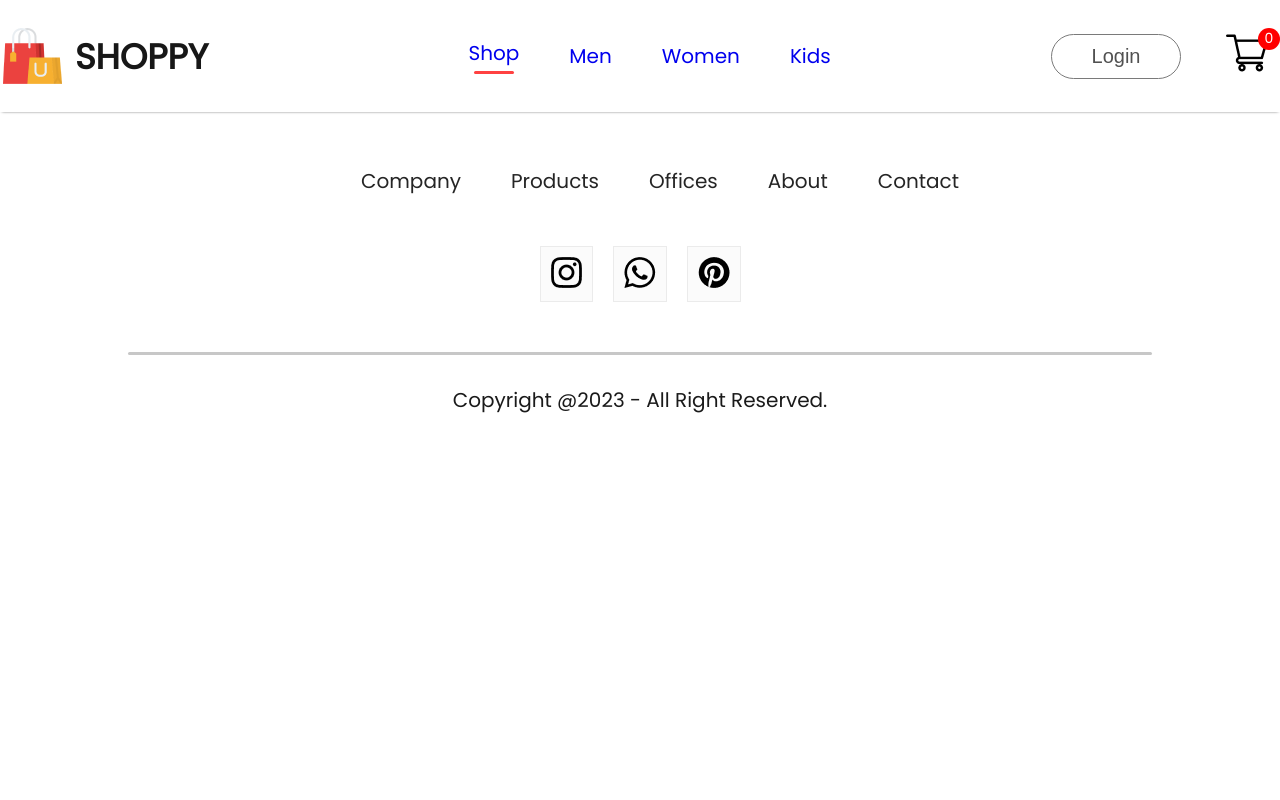
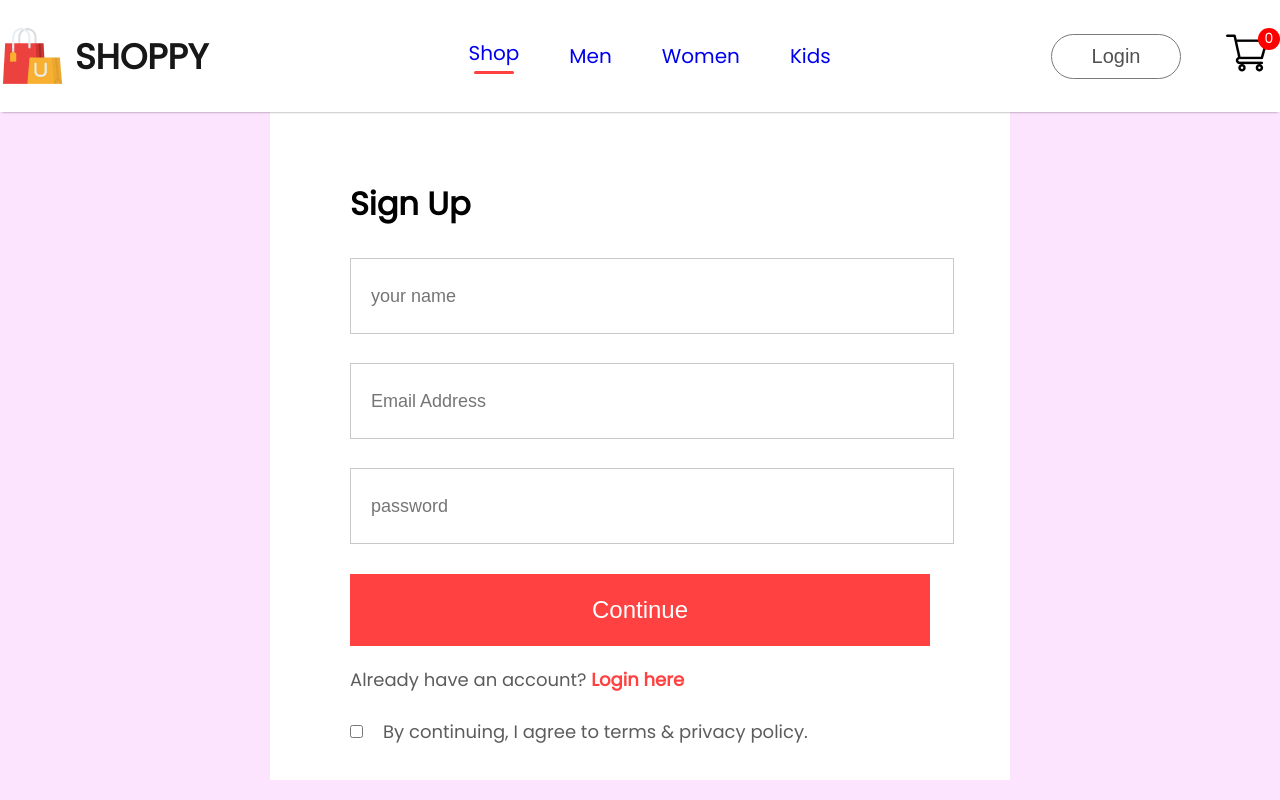
Before and after one commit to aamrapaliwandhre/shopping_website, a React (Create React App) app in the folder my-app/: page /login in a window 1280 px wide. Shown: the top 800 px of the page. Built offline with nearby package versions, Linux system fonts and the light colour scheme.

Commit message:
Added:Login Component

```diff
--- /dev/null
+++ b/my-app/src/Pages/CSS/loginsignup.css
@@ -0,0 +1,62 @@
+.loginsignup{
+    width: 100%;
+    height: 80vh;
+    background:#fce3fe ;
+    padding-top: 90px;
+    padding-bottom: 10rem;
+}
+.loginsignup-container{
+    width: 580px;
+    height: 550px;
+    background: white;
+    margin: auto;
+    padding: 70px 80px;
+}
+.loginsignup-container h1{
+    margin: 20px 0px;
+}
+.loginsignup-fields{
+    display: flex;
+    flex-direction: column;
+    gap: 29px;
+    margin-top: 30px;
+}
+.loginsignup-fields input{
+    height: 72px;
+    width: 100%;
+    padding-left: 20px;
+    border: 1px solid #c9c9c9;
+    outline: none;
+    color: #5c5c5c;
+    font-size: 18px;
+}
+.loginsignup-container button{
+    width: 580px;
+    height: 72px;
+    color: white;
+    background: #ff4141;
+    margin-top: 30px;
+    border: none;
+    font-size: 24px;
+    font-weight: 500;
+    cursor: pointer;
+}
+.loginsignup-login{
+    margin-top: 20px;
+    color: #5c5c5c ;
+    font-size: 18px;
+    font-weight: 500;
+}
+.loginsignup-login span{
+    color:#ff4141 ;
+    font-weight: 600;
+}
+.loginsignup-agree{
+    display: flex;
+    align-items: center;
+    margin-top: 25px;
+    gap: 20px;
+    color: #5c5c5c;
+    font-size: 18px;
+    font-weight: 500;
+}
--- a/my-app/src/Pages/LoginSingup.jsx
+++ b/my-app/src/Pages/LoginSingup.jsx
@@ -1,8 +1,24 @@
 import React from 'react'
+import './CSS/loginsignup.css'
 
 const LoginSingup = () => {
   return (
-    <div>LoginSingup</div>
+    <div className='loginsignup'>
+      <div className="loginsignup-container">
+        <h1>Sign Up</h1>
+        <div className="loginsignup-fields">
+          <input type="text" placeholder='your name' name="" id="" />
+          <input type="email" placeholder='Email Address' name="" id="" />
+          <input type="password" placeholder='password' name="" id="" />
+        </div>
+        <button>Continue</button>
+        <p className='loginsignup-login'>Already have an account? <span>Login here</span></p>
+        <div className="loginsignup-agree">
+          <input type="checkbox" name="" id="" />
+          <p>By continuing,  I agree to terms & privacy policy.</p>
+        </div>
+      </div>
+    </div>
   )
 }
 
```
